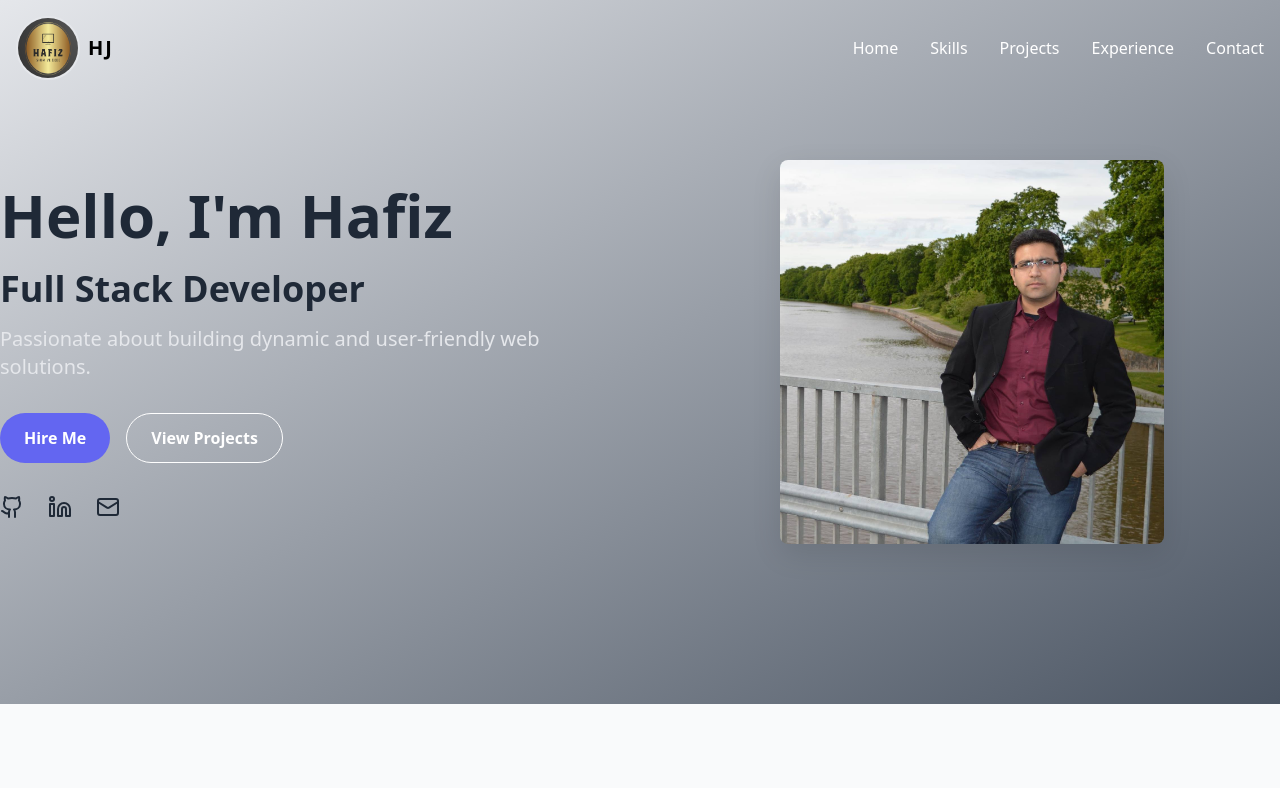
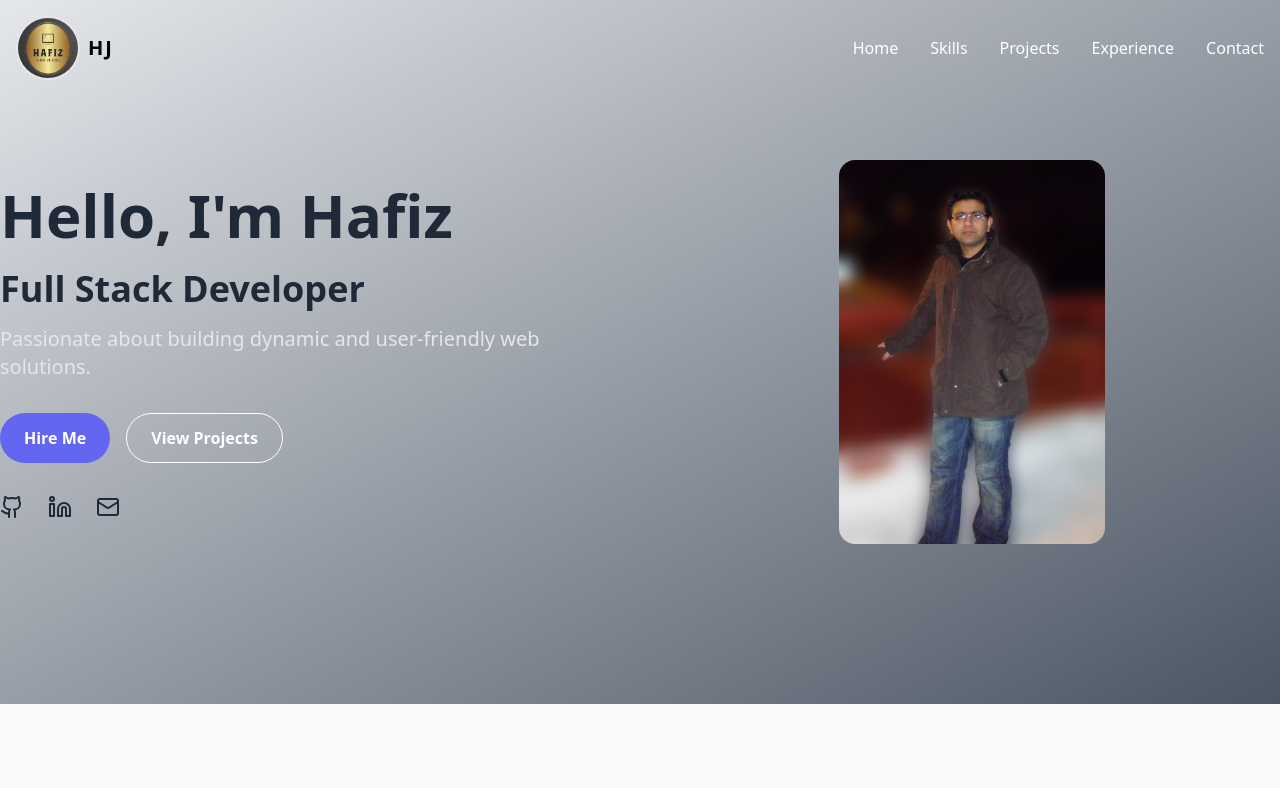
Before and after one commit to hafizkh/portfolio-hafizkh, a React (Vite) app: page / in a window 1280 px wide. Shown: the top 788 px of the page. Built offline with nearby package versions, Linux system fonts and the light colour scheme.

Commit message:
`Added Google Analytics tracking and updated image import in Hero component`

```diff
--- a/index.html
+++ b/index.html
@@ -2,6 +2,15 @@
 <html lang="en">
 
 <head>
+  <!-- Google tag (gtag.js) -->
+  <script async src="https://www.googletagmanager.com/gtag/js?id=G-92TSRVJ53K"></script>
+  <script>
+    window.dataLayer = window.dataLayer || [];
+    function gtag() { dataLayer.push(arguments); }
+    gtag('js', new Date());
+
+    gtag('config', 'G-92TSRVJ53K');
+  </script>
   <meta charset="UTF-8" />
   <meta name="viewport" content="width=device-width, initial-scale=1.0" />
   <title>Hafiz Portfolio</title>
--- a/src/components/Hero.tsx
+++ b/src/components/Hero.tsx
@@ -1,6 +1,6 @@
 import { motion } from 'framer-motion';
 import AnimatedSection from './AnimatedSection';
-import hafizPic from "../assets/PicHafiz.jpg";
+import hafizPic from "../assets/pichafiz.png";
 import { socialLinks } from '../data/socialIcons';
 import { Link } from 'react-scroll';
 
@@ -87,22 +87,20 @@ function Hero() {
 
           {/* Right Section */}
           <AnimatedSection
-            className="lg:w-1/2 flex flex-col items-center"
+            className="lg:w-1/2 flex flex-col place-items-center"
           >
             <motion.div
-              className="relative w-64 h-64 md:w-80 md:h-80 lg:w-96 lg:h-96"
-              initial={{ scale: 0.8, opacity: 0.8 }}
-              animate={{ scale: 1, opacity: 1 }}
-              transition={{ duration: 0.5 }}
+            // className=" w-64 h-64 md:w-80 md:h-80 lg:w-96 lg:h-96"
+            // initial={{ scale: 0.8, opacity: 0.8 }}
+            // animate={{ scale: 1, opacity: 1 }}
+            // transition={{ duration: 0.5 }}
             >
               <img
-                className="w-full h-full object-contain transform hover:scale-105 transition-transform rounded-lg"
+                className="w-full h-96 object-contain transform hover:scale-105 transition-transform rounded-2xl"
                 src={hafizPic}
                 alt="Hafiz Picture"
-                style={{
-                  boxShadow: "0px 10px 30px rgba(0, 0, 0, 0.1)",
-                  borderRadius: "10x",
-                }}
+
+
               />
             </motion.div>
             {/* <motion.a
```
Also changed, not shown: src/assets/PicHafiz.jpg (deleted), src/assets/pichafiz.png (added).
